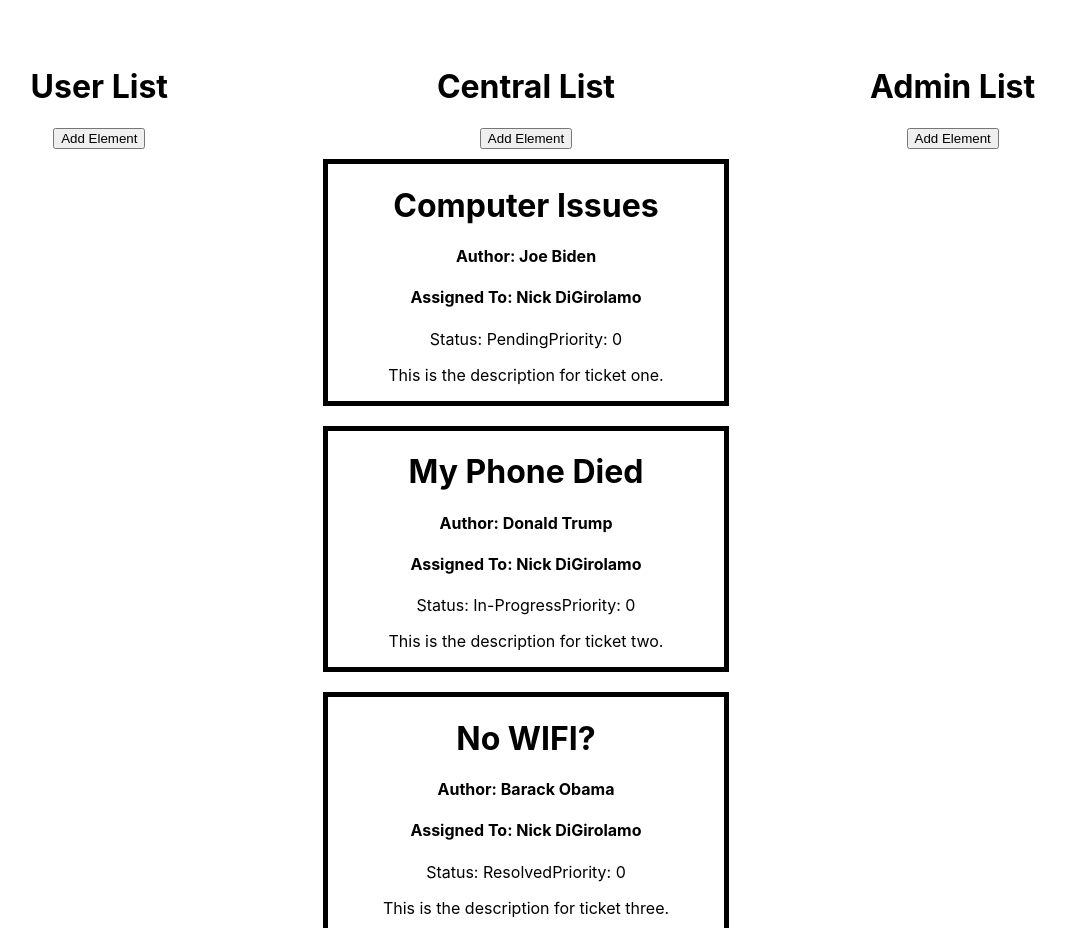
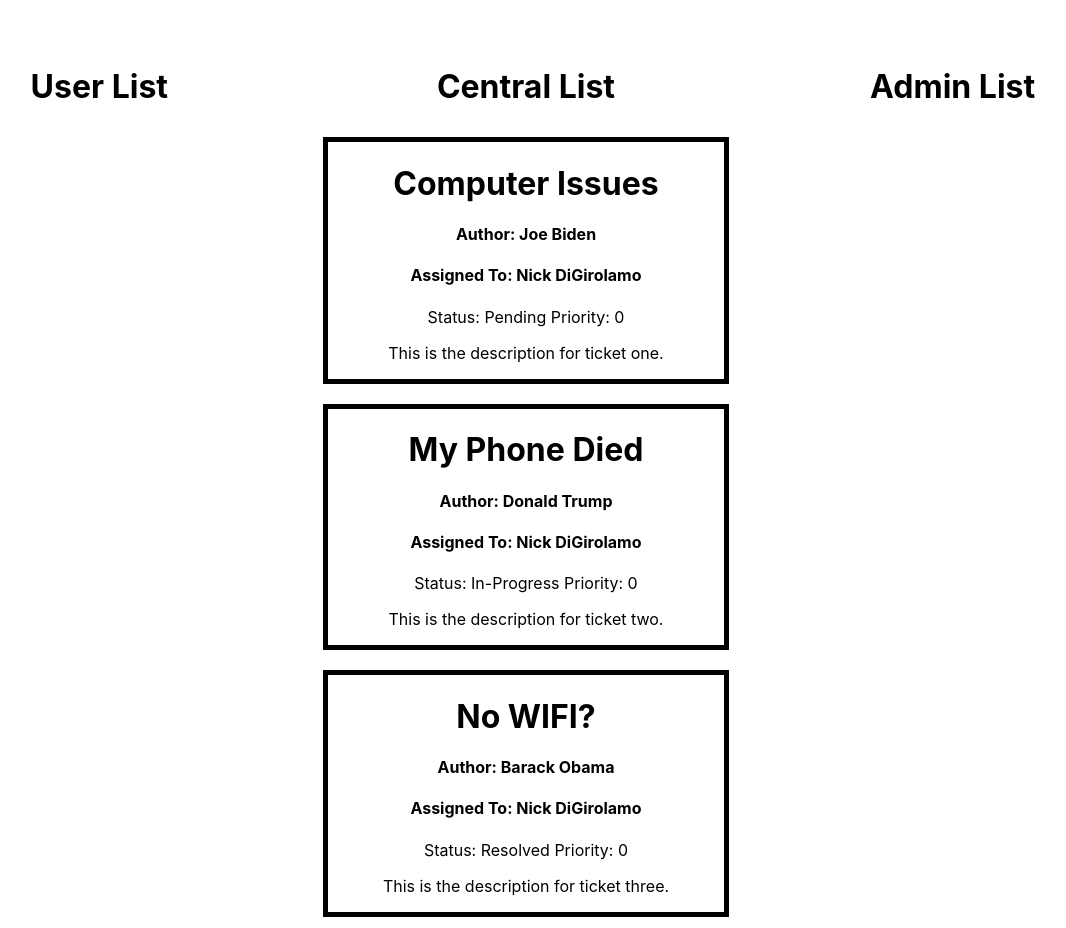
Before and after one commit to galennare/cursed-itsm-board, a React (Create React App) app: page / in a window 1280 px wide. Shown: the part 1080-2008 px from the top of the page, without its empty margins (114-1180 px from the left). Built offline with nearby package versions, Linux system fonts and the light colour scheme.

Commit message:
Corrected drag and drop functionality.

```diff
--- a/src/App.tsx
+++ b/src/App.tsx
@@ -107,16 +107,6 @@ function App() {
                         style={{ width: "33.33%", display: "table-cell" }}
                     >
                         <h1>User List</h1>
-                        <Button
-                            onClick={() => {
-                                console.log("Clicked on user list button.");
-                                console.log("Before: " + userList.length);
-                                setUserList([...userList, INITIAL_LIST[0]]);
-                                console.log("After: " + userList.length);
-                            }}
-                        >
-                            Add Element
-                        </Button>
                         <TicketList list={userList} setList={setUserList} />
                     </div>
                     <div
@@ -124,19 +114,6 @@ function App() {
                         style={{ width: "33.33%", display: "table-cell" }}
                     >
                         <h1>Central List</h1>
-                        <Button
-                            onClick={() => {
-                                console.log("Clicked on central list button.");
-                                console.log("Before: " + centralList.length);
-                                setCentralList([
-                                    ...centralList,
-                                    INITIAL_LIST[0]
-                                ]);
-                                console.log("After: " + centralList.length);
-                            }}
-                        >
-                            Add Element
-                        </Button>
                         <TicketList
                             list={centralList}
                             setList={setCentralList}
@@ -148,16 +125,6 @@ function App() {
                         style={{ width: "33.33%", display: "table-cell" }}
                     >
                         <h1>Admin List</h1>
-                        <Button
-                            onClick={() => {
-                                console.log("Clicked on admin list button.");
-                                console.log("Before: " + adminList.length);
-                                setAdminList([...adminList, INITIAL_LIST[0]]);
-                                console.log("After: " + adminList.length);
-                            }}
-                        >
-                            Add Element
-                        </Button>
                         <TicketList list={adminList} setList={setAdminList} />
                     </div>
                 </div>
--- a/src/components/TicketItem.tsx
+++ b/src/components/TicketItem.tsx
@@ -29,13 +29,9 @@ import { Ticket } from "../Interface/TicketInterface";
     editable.
  */
 export function TicketItem({ ticket }: { ticket: Ticket }): JSX.Element {
-    const [{ isDragging }, drag] = useDrag(() => ({
+    const [, drag] = useDrag(() => ({
         type: "TicketItem",
-        item: ticket,
-        collect: (monitor) => ({
-            isDragging: monitor.isDragging(),
-            ticket: monitor.getItem()
-        })
+        item: { ticket: ticket }
     }));
 
     return (
@@ -51,10 +47,9 @@ export function TicketItem({ ticket }: { ticket: Ticket }): JSX.Element {
         >
             <h1>{ticket.title}</h1>
             <h4>Author: {ticket.author}</h4>
-            <h4> Assigned To: {ticket.assignee}</h4>
+            <h4>Assigned To: {ticket.assignee}</h4>
             <div>
-                Status: {ticket.status}
-                Priority: {ticket.priority}
+                Status: {ticket.status} Priority: {ticket.priority}
             </div>
             <p>{ticket.description}</p>
         </div>
--- a/src/components/TicketList.tsx
+++ b/src/components/TicketList.tsx
@@ -10,18 +10,17 @@ export function TicketList({
     setList
 }: {
     list: Ticket[];
-    setList: (list: Ticket[]) => void;
+    setList: (newTicket: Ticket[]) => void;
 }): JSX.Element {
-    const addTicket = (ticket: Ticket) => {
-        console.log("Detected drop. Before: " + list.length);
-        setList([...list, ticket]);
-        console.log("Detected drop. After: " + list.length);
-    };
-
-    const [, drop] = useDrop(() => ({
-        accept: "TicketItem",
-        drop: (ticket: Ticket) => addTicket(ticket)
-    }));
+    const [, drop] = useDrop(
+        () => ({
+            accept: "TicketItem",
+            drop: (ticket: { ticket: Ticket }) => {
+                setList([...list, ticket.ticket]);
+            }
+        }),
+        [list]
+    );
 
     return (
         <div
@@ -37,7 +36,6 @@ export function TicketList({
             {list.map((ticket: Ticket) => (
                 <TicketItem key={ticket.id} ticket={ticket} />
             ))}
-
             <div style={{ flex: "1 1 0%" }} />
         </div>
     );
```
